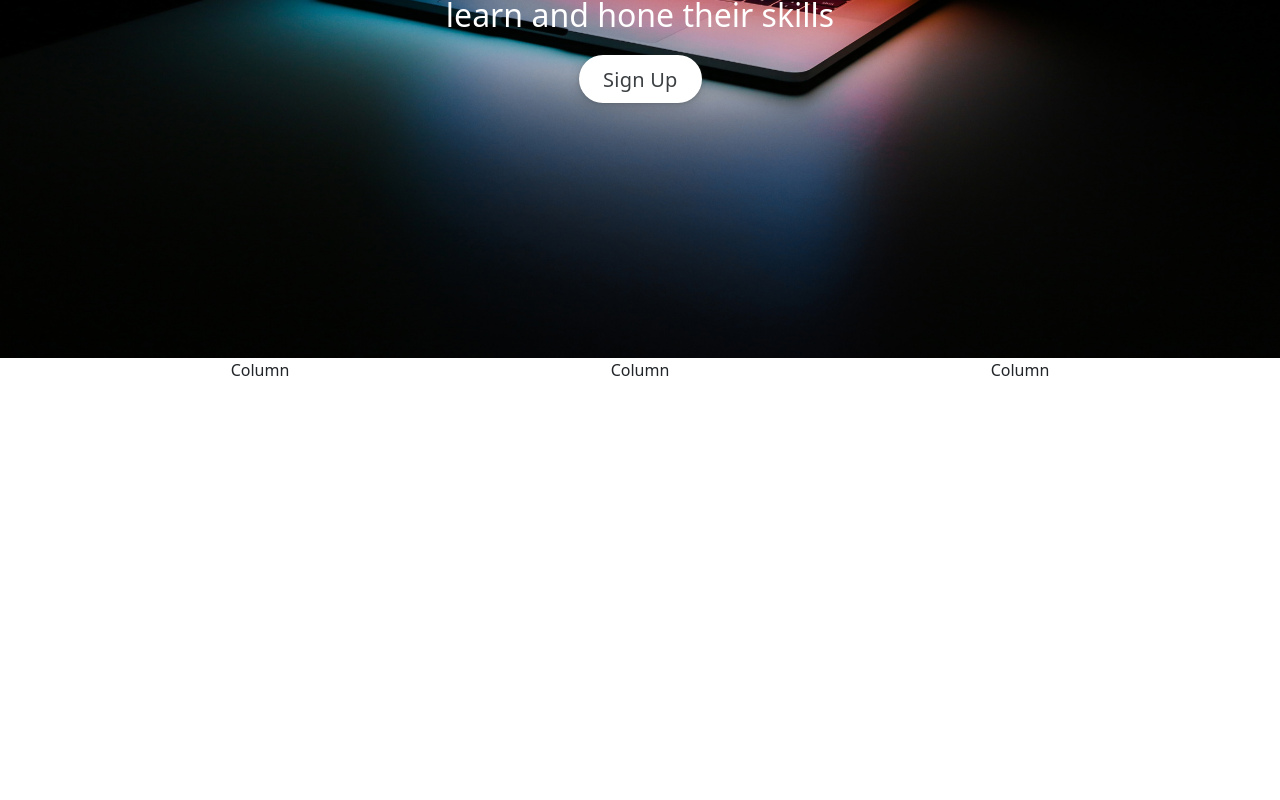
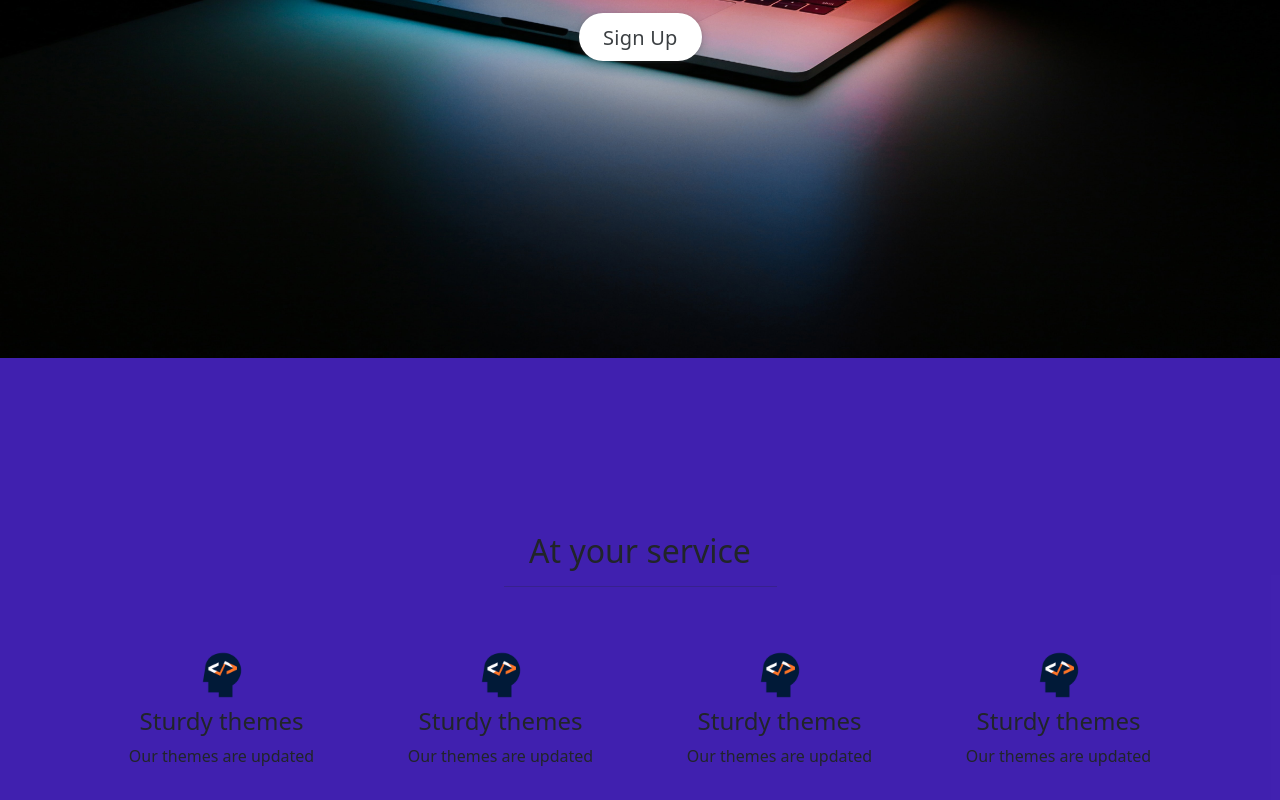
Before and after one commit to TshiSelle/Project-Apollo-LP, a React (Create React App) app in the folder apollo/: page / in a window 1280 px wide. Shown: the part 442-1242 px from the top of the page. Before the commit the page ends 1200 px from the top, so only its background shows below. Built offline with nearby package versions, Linux system fonts and the light colour scheme.

Commit message:
Implemented the features component

```diff
--- a/apollo/src/components/Features/MyFeatures.jsx
+++ b/apollo/src/components/Features/MyFeatures.jsx
@@ -1,14 +1,53 @@
 import React from "react";
 import "./features.css";
+import logo from "../../assets/logo.png";
 
 const MyFeatures = () => {
   return (
-    <section id='features' >
-      <div class="container text-center feature_container">
-        <div class="row">
-          <div class="col">Column</div>
-          <div class="col">Column</div>
-          <div class="col">Column</div>
+    <section id="features">
+      <div className="container d-flex justify-content-center align-items-center  text-center feature_container pb-5">
+        <div className="row features_row w-100">
+          <div className="col-12 mb-5 mt-5">
+            <h2>At your service</h2>
+            <hr className="w-25 ms-auto me-auto" />
+          </div>
+
+          <div className="col-lg-3 col-md-6 col-sm-12">
+            <img
+              className="features_img ms-auto me-auto mb-2"
+              src={logo}
+              alt="image"
+            ></img>
+            <h4>Sturdy themes</h4>
+            <p>Our themes are updated</p>
+          </div>
+          <div className="col-lg-3 col-md-6 col-sm-12">
+            <img
+              className="features_img ms-auto me-auto mb-2"
+              src={logo}
+              alt="image"
+            ></img>
+            <h4>Sturdy themes</h4>
+            <p>Our themes are updated</p>
+          </div>
+          <div className="col-lg-3 col-md-6 col-sm-12">
+            <img
+              className="features_img ms-auto me-auto mb-2"
+              src={logo}
+              alt="image"
+            ></img>
+            <h4>Sturdy themes</h4>
+            <p>Our themes are updated</p>
+          </div>
+          <div className="col-lg-3 col-md-6 col-sm-12">
+            <img
+              className="features_img ms-auto me-auto mb-2"
+              src={logo}
+              alt="image"
+            ></img>
+            <h4>Sturdy themes</h4>
+            <p>Our themes are updated</p>
+          </div>
         </div>
       </div>
     </section>
--- a/apollo/src/components/Features/features.css
+++ b/apollo/src/components/Features/features.css
@@ -1,4 +1,12 @@
+#features{
+    background-color: #31ae;
+}
 
 .feature_container{
-    height: 50vh;
+    height: 75vh;
 }
+
+.features_img{
+    height: 3rem;
+    width: 3rem;
+}
--- a/apollo/src/components/Header/header.css
+++ b/apollo/src/components/Header/header.css
@@ -114,7 +114,7 @@
 
 .test2 {
   height: 100vh;
-  font-size: 2rem;
+  font-size: 1.5rem;
 }
 
 #header {
```
